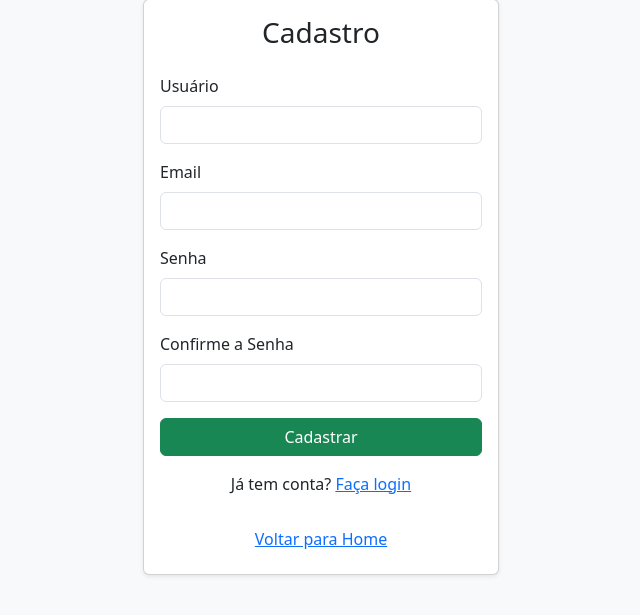
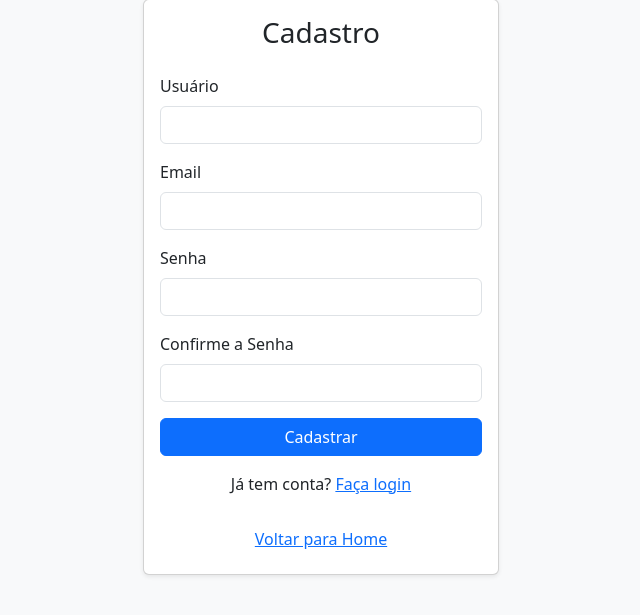
Before and after one commit to Robson892/bot_whatsapp, a Django app: page /signup/ in a window 1280 px wide. Shown: the part 49-664 px from the top of the page, without its empty margins (319-959 px from the left). Run offline with Django 5.2, Linux system fonts and the light colour scheme.

Commit message:
Ajuste page Cadastro e Login

```diff
--- a/whatsapp/templates/whatsapp/signup.html
+++ b/whatsapp/templates/whatsapp/signup.html
@@ -40,7 +40,7 @@
                             <label for="id_password2" class="form-label">Confirme a Senha</label>
                             <input type="password" name="password2" required id="id_password2" class="form-control">
                         </div>
-                        <button type="submit" class="btn btn-success w-100">Cadastrar</button>
+                        <button type="submit" class="btn btn-primary w-100">Cadastrar</button>
                     </form>
 
                     <div class="mt-3 text-center">
```
Also changed, not shown: db.sqlite3.
